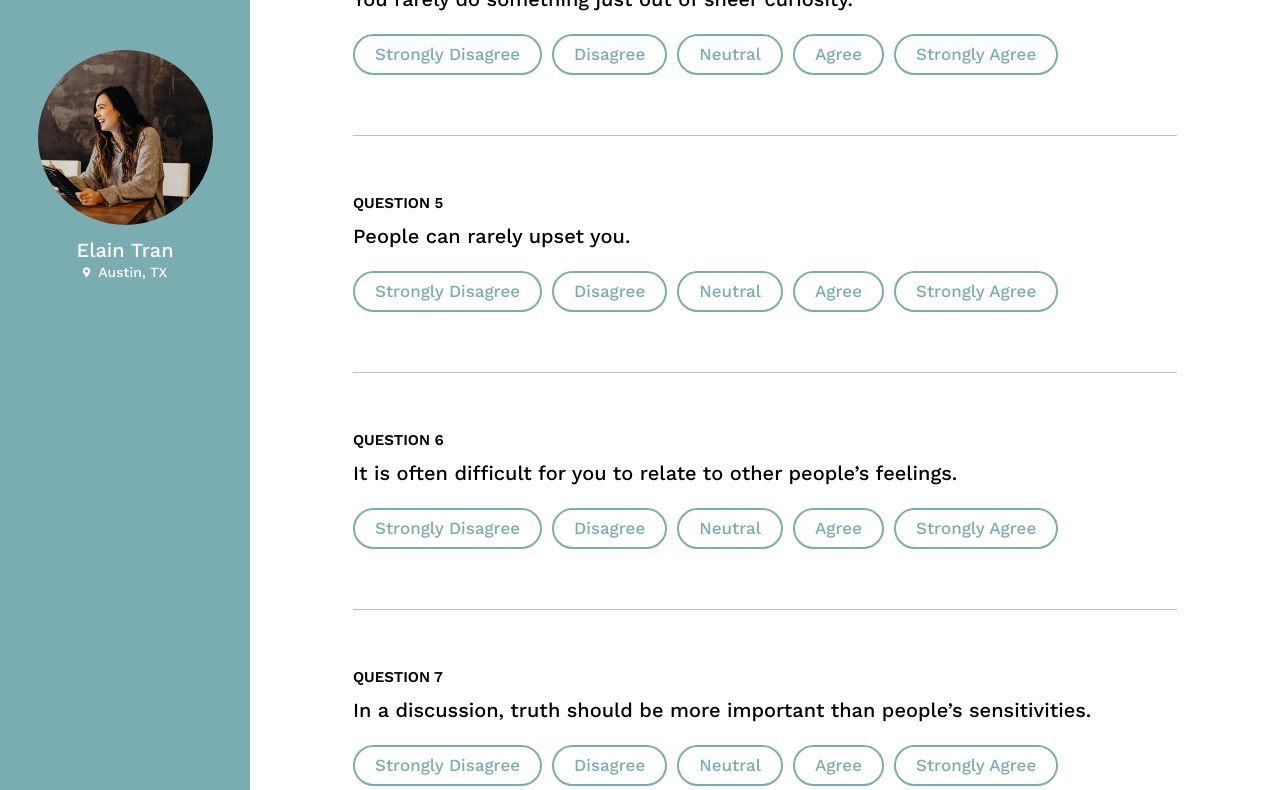
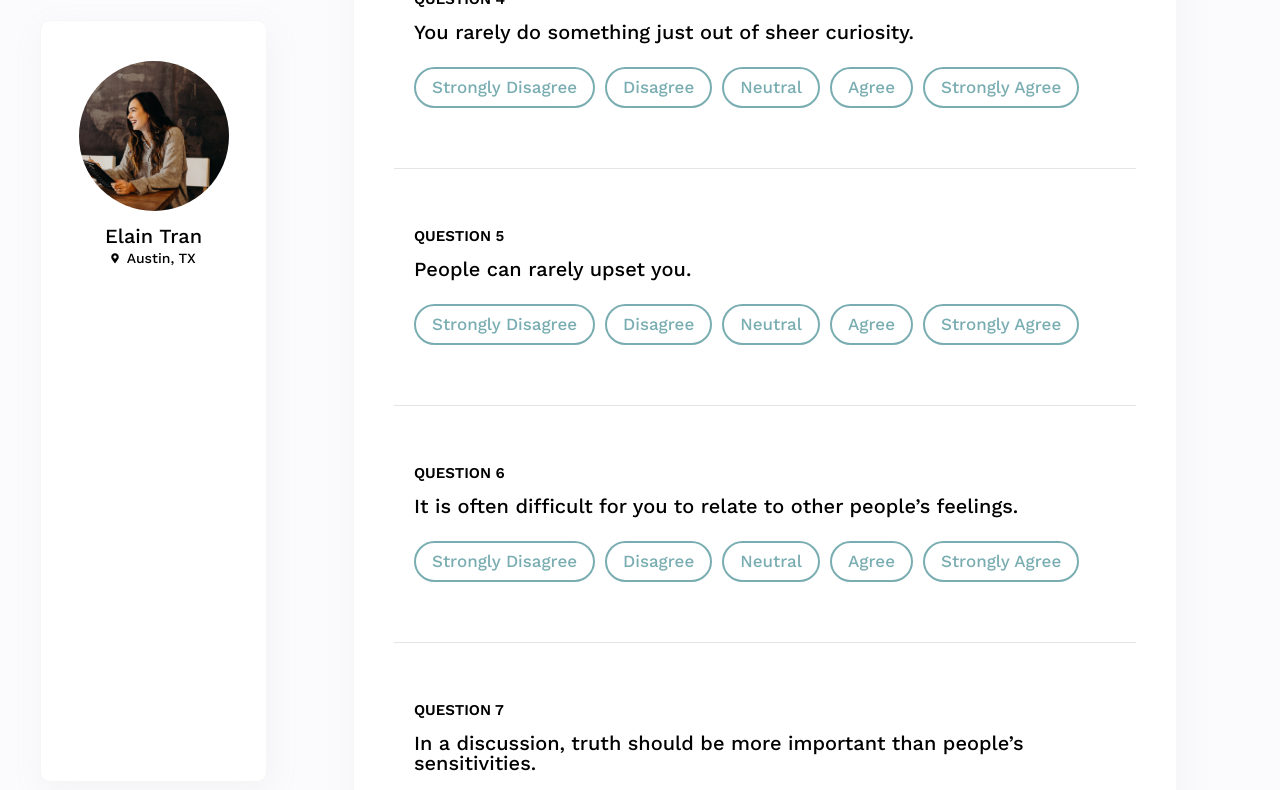
Before and after one commit to elaintran/FriendFinder, a website: page app/public/survey.html in a window 1280 px wide. Shown: the top 790 px of the page. Drawn offline with nearby package versions, Linux system fonts and the light colour scheme.

Commit message:
testing styles in survey

```diff
--- a/app/public/app.js
+++ b/app/public/app.js
@@ -23,7 +23,7 @@ function insertQuestions() {
 		var surveyAnswer = $("<div>").addClass("answers");
 		surveyAnswer.append(stronglyDisagree).append(disagree).append(neutral).append(agree).append(stronglyAgree);
 		questionContainer.append("<p>Question " + (i + 1) + "</p>").append(surveyQuestion).append(surveyAnswer);
-		$(".survey").append(questionContainer);
+		$(".question-group").append(questionContainer);
 	}
 	var submit = $("<input>").attr({
 		"type": "submit",
--- a/app/public/style.css
+++ b/app/public/style.css
@@ -1,7 +1,7 @@
 body {
     display: flex;
     flex-direction: column;
-    /* background-color: #f7f7f7; */
+    background-color: #fbfbfd;
     min-height: 100vh;
     font-family: "Work Sans", sans-serif;
     font-weight: 500;
@@ -49,24 +49,28 @@ p {
 }
 
 .fixed-panel {
+    margin: 20px 10px 20px 40px;
     position: fixed;
-    width: 250px;
-    height: 100vh;
+    width: 225px;
+    height: calc(100vh - 40px);
+    box-shadow: 3px 10px 30px rgba(175,175,175,0.1);
+    border-radius: 10px;
     background-color: #79adb1;
-    /* background-color: white; */
+    background-color: white;
     /* display: flex;
     align-items: center; */
     text-align: center;
+    border: 1px solid #f7f5f5;
     /* justify-content: center; */
 }
 
 .profile {
-    margin: 50px 20px;
+    margin: 40px 20px;
 }
 
 .image-crop {
-    width: 175px;
-    height: 175px;
+    width: 150px;
+    height: 150px;
     position: relative;
     overflow: hidden;
     border-radius: 50%;
@@ -82,7 +86,7 @@ p {
 }
 
 .profile h4 {
-    color: white;
+    /* color: white; */
     margin-bottom: 5px;
 }
 
@@ -91,12 +95,12 @@ p {
     align-items: center;
     justify-content: center;
     /* color: #636c72; */
-    color: white;
+    /* color: white; */
 }
 
 .location p {
     /* color: #636c72; */
-    color: white;
+    /* color: white; */
     font-size: 14px;
 }
 
@@ -175,7 +179,7 @@ input:focus {
     border: 0;
     width: 85%;
     height: 35px;
-    /* background-color: #f7f7f7; */
+    background-color: #fbfbfd;
     font-size: 14px;
     font-family: inherit;
     font-weight: inherit;
@@ -219,7 +223,7 @@ input:focus {
     width: 13px;
     height: 13px;
     color: white;
-    /* background-color: #f7f7f7; */
+    background-color: #fbfbfd;
 }
 
 /*
@@ -310,7 +314,7 @@ input:focus {
 .question {
 	/* background-color: white; */
 	/* color: #504b4b; */
-	padding: 60px 0;
+	padding: 60px 20px;
 	/* margin: 25px 0; */
 	/* text-align: center; */
 }
@@ -393,12 +397,21 @@ input:focus {
 
 .question {
     /* text-align: center; */
-    border-top: 1px solid #bfbfbf;
+    border-top: 1px solid #e4e4e4;
 }
 
 .question:first-child {
-    padding-top: 30px;
+    /* padding-top: 30px; */
     border: 0px;
+    /* border-radius: 20px 20px 0 0; */
+}
+
+.question-group {
+    background-color: white;
+    box-shadow: 3px -10px 30px rgba(175,175,175,0.1);
+    border-radius: 10px;
+    border: 1px solid #f7f5f5;
+    padding: 0 40px;
 }
 
 .question h4 {
@@ -420,11 +433,11 @@ input:focus {
 } */
 
 .survey {
-    margin: 0 auto 50px;
+    margin: 40px auto 50px;
 }
 
 .survey .results {
-    margin-top: 10px;
+    margin-top: 50px;
 }
 
 .survey-container input[type="radio"] {
@@ -433,7 +446,7 @@ input:focus {
 
 .survey-container label {
     display:inline-block;
-    padding: 10px 20px;
+    padding: 10px 16px;
     font-size: 17px;
     border: 2px solid #79adb1;
     border-radius: 30px;
--- a/app/public/survey.html
+++ b/app/public/survey.html
@@ -37,8 +37,10 @@
         <div class="right-panel slide-right">
             <div class="survey-container">
                 <h2>Friend Compatibility Survey</h2>
-                <!-- <h5>Please take your time to complete this quick survey so we can get you matched immediately!</h5> -->
-                <form class="survey"></div>
+                <h5>Please take your time to complete this quick survey so we can get you matched immediately!</h5>
+                <form class="survey">
+                    <div class="question-group"></div>
+                </div>
             </div>
         </div>
     </div>
```
